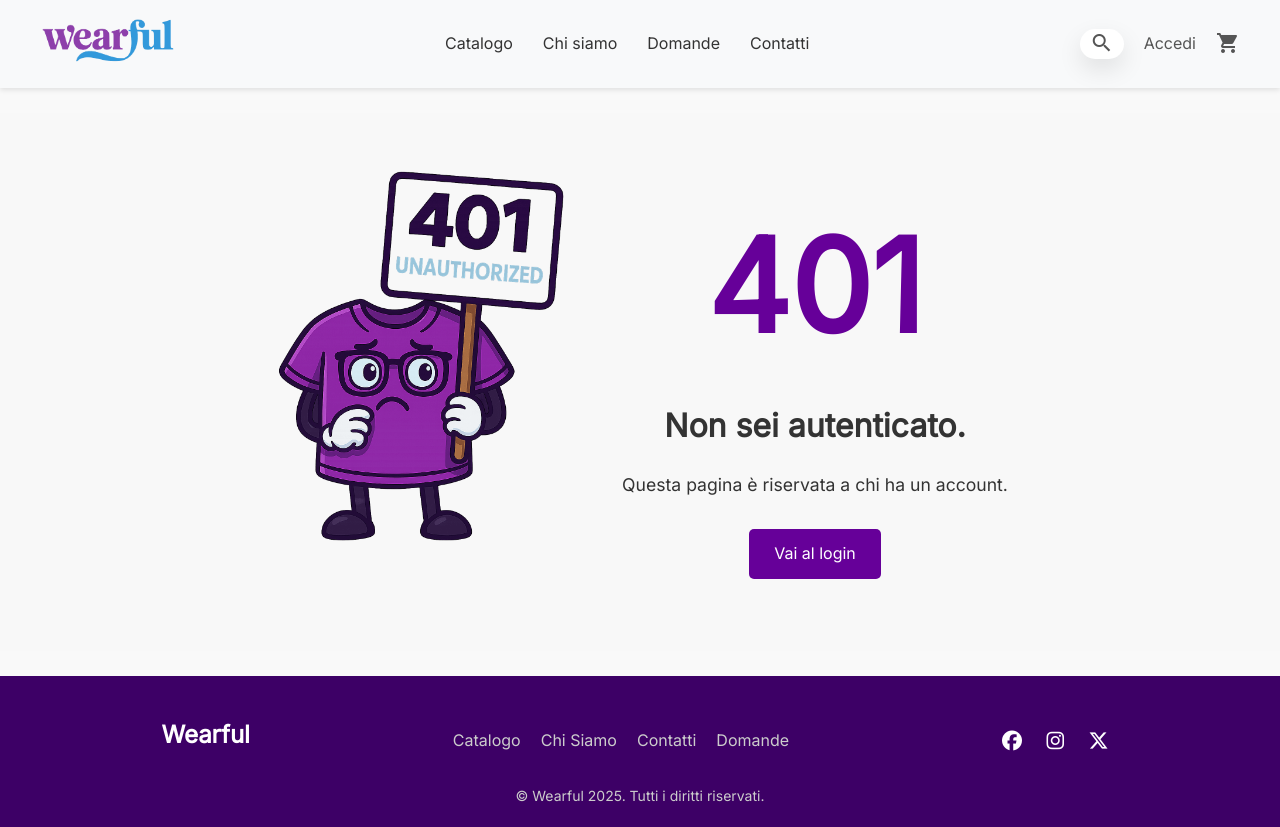
After one commit to Michele98770/TSW-2025-Wearful, a Java web app: page /401.jsp in a window 1280 px wide. The commit adds this page. Run offline with Tomcat 11, a stand-in JSP engine, Linux system fonts and the light colour scheme; some libraries are stand-ins or nearby versions.

Commit message:
aggiunta pagina 401

```diff
--- /dev/null
+++ b/src/main/webapp/401.jsp
@@ -0,0 +1,29 @@
+<%@ page language="java" contentType="text/html; charset=UTF-8" pageEncoding="UTF-8" isErrorPage="true" %>
+<!DOCTYPE html>
+<html lang="it">
+<head>
+    <meta charset="UTF-8">
+    <meta name="viewport" content="width=device-width, initial-scale=1.0">
+    <link rel="icon" type="image/png" href="./img/small_logo.png">
+    <title>Errore 401 - Unouthorized</title>
+    <link rel="stylesheet" href="./stylesheets/error.css">
+</head>
+<body>
+<jsp:include page="header.jsp" />
+
+<br>
+<div class="error-container">
+    <div class="error-image">
+        <img src="<%= request.getContextPath() %>/img/401.png" alt="Non sei autorizzato" style="max-width: 100%; height: auto;">
+    </div>
+    <div class="error-content">
+        <h1>401</h1>
+        <h2>Non sei autenticato.</h2>
+        <p>Questa pagina è riservata a chi ha un account.</p>
+        <a href="login.jsp">Vai al login</a>
+    </div>
+</div>
+
+<jsp:include page="footer.jsp" />
+</body>
+</html>
--- a/src/main/webapp/footer.jsp
+++ b/src/main/webapp/footer.jsp
@@ -25,11 +25,10 @@
     </div>
 
     <div class="footer-links">
-      <a href="#">Home</a>
-      <a href="#">Catalogo</a>
-      <a href="#">Chi Siamo</a>
-      <a href="#">Contatti</a>
-      <a href="#">Domande</a>
+      <a href="CatalogoServlet">Catalogo</a>
+      <a href="chiSiamo.jsp">Chi Siamo</a>
+      <a href="contatti.jsp">Contatti</a>
+      <a href="domande.jsp">Domande</a>
     </div>
 
     <div class="footer-social">
--- a/src/main/webapp/header.jsp
+++ b/src/main/webapp/header.jsp
@@ -4,7 +4,8 @@
     <link href="https://fonts.googleapis.com/css2?family=Inter&display=swap" rel="stylesheet">
     <link href="https://fonts.googleapis.com/icon?family=Material+Icons" rel="stylesheet">
     <link rel="stylesheet" href="./stylesheets/common.css">
-    <script src="https://ajax.googleapis.com/ajax/libs/jquery/3.7.1/jquery.min.js"></script>
+    <script>
+    </script>
     <div class="logo">
         <a href="adminUpload.jsp">
             <img src="img/wide_logo.png" alt="Logo Desktop" class="logo-desktop"/>
@@ -19,7 +20,7 @@
     <div class="user-actions" id="user-actions">
         <div class="box">
             <label>
-                <input type="text" placeholder="Cerca...">
+                <input id="search" type="text" placeholder="Cerca..." onload="fixBar()">
             </label>
             <a href="#">
                 <i class="material-icons">search</i>
--- a/src/main/webapp/scripts/login.js
+++ b/src/main/webapp/scripts/login.js
@@ -16,11 +16,8 @@ document.addEventListener('DOMContentLoaded', function() {
         const emailPattern = /^[\w!#$%&'*+/=?`{|}~^-]+(?:\.[\w!#$%&'*+/=?`{|}~^-]+)*@(?:[a-zA-Z0-9-]+\.)+[a-zA-Z]{2,6}$/;
 
         if (email === '' || !emailPattern.test(email)) {
-            showError(emailInput, emailError, emailLabel);
             return false;
         } else {
-            showSuccess(emailInput, emailLabel);
-            hideError(emailInput, emailError, emailLabel);
             return true;
         }
     }
@@ -30,11 +27,8 @@ document.addEventListener('DOMContentLoaded', function() {
         const minLength = 8;
 
         if (password === '' || password.length < minLength) {
-            showError(passwordInput, passwordError, passwordLabel);
             return false;
         } else {
-            showSuccess(passwordInput, passwordLabel);
-            hideError(passwordInput, passwordError, passwordLabel);
             return true;
         }
     }
```
Also changed, not shown: 5 other files.
